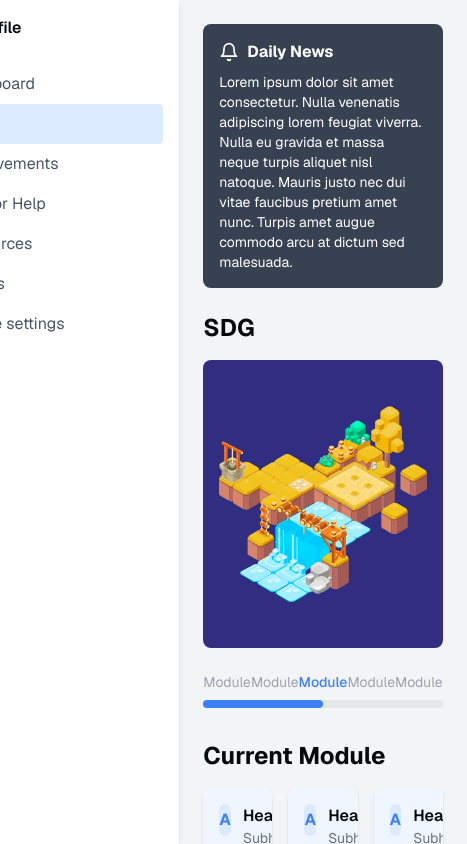
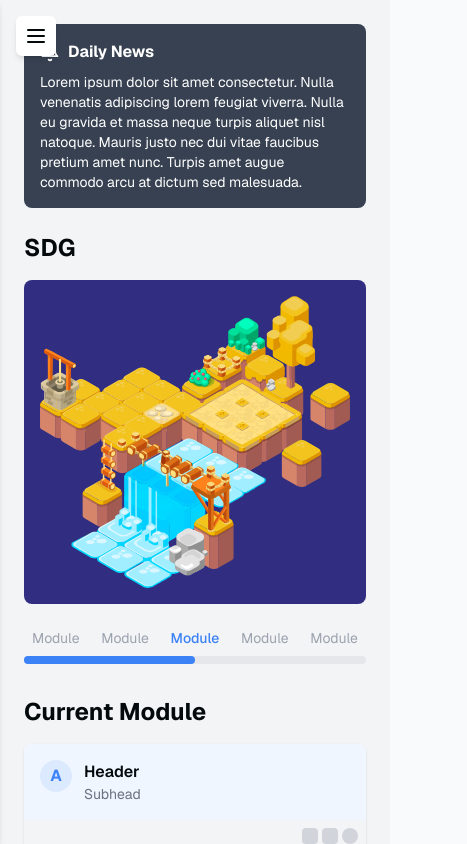
Before and after one commit to unisdgprojectteam38/unisdgteam38-deploy, a Next.js app: page / in a window 390 px wide. Shown: the whole page, 467 px wide, since content can reach past the window. Built offline with nearby package versions, Linux system fonts and the light colour scheme; no server answers.

Commit message:
basic screen

```diff
--- a/app/page.tsx
+++ b/app/page.tsx
@@ -1,30 +1,26 @@
-import DeployButton from "../components/DeployButton";
-import AuthButton from "../components/AuthButton";
-import { createClient } from "@/utils/supabase/server";
-import ConnectSupabaseSteps from "@/components/tutorial/ConnectSupabaseSteps";
-import SignUpUserSteps from "@/components/tutorial/SignUpUserSteps";
-import Header from "@/components/Header";
+"use client";
+import React, { useState } from "react";
+import { Bell, User, ChevronRight, Menu } from "lucide-react";
 
-import { Bell, User, ChevronRight } from "lucide-react";
-// import Island from "./island.svg";
-export default async function Index() {
-  const canInitSupabaseClient = () => {
-    // This function is just for the interactive tutorial.
-    // Feel free to remove it once you have Supabase connected.
-    try {
-      createClient();
-      return true;
-    } catch (e) {
-      return false;
-    }
-  };
-
-  const isSupabaseConnected = canInitSupabaseClient();
+export default function Index() {
+  const [sidebarOpen, setSidebarOpen] = useState(false);
 
   return (
-    <div className="flex h-screen bg-gray-100">
+    <div className="flex flex-col h-screen bg-gray-100 md:flex-row">
+      {/* Mobile menu button */}
+      <button
+        className="md:hidden fixed top-4 left-4 z-20 p-2 bg-white rounded-md shadow-md"
+        onClick={() => setSidebarOpen(!sidebarOpen)}
+      >
+        <Menu className="h-6 w-6" />
+      </button>
+
       {/* Sidebar */}
-      <aside className="w-64 bg-white shadow-md">
+      <aside
+        className={`${
+          sidebarOpen ? "translate-x-0" : "-translate-x-full"
+        } md:translate-x-0 transition-transform duration-300 fixed md:static inset-y-0 left-0 z-10 w-64 bg-white shadow-md overflow-y-auto md:block`}
+      >
         <div className="p-4">
           <div className="flex items-center space-x-2 mb-6">
             <User className="h-6 w-6" />
@@ -57,7 +53,7 @@ export default async function Index() {
       </aside>
 
       {/* Main content */}
-      <main className="flex-1 overflow-y-auto p-6">
+      <main className="flex-1 overflow-y-auto p-6 md:ml-0">
         {/* Daily News */}
         <div className="bg-gray-700 text-white p-4 mb-6 rounded-lg">
           <h2 className="font-bold mb-2 flex items-center">
@@ -77,24 +73,22 @@ export default async function Index() {
           <h1 className="text-2xl font-bold mb-4">SDG</h1>
           <div className="bg-indigo-900 p-4 rounded-lg">
             <img
-              src="/island.svg"
+              src="./island.svg"
               alt="SDG Isometric Illustration"
-              className="w-full h-64 object-contain rounded"
-              src={"./island.svg"}
-              alt="SDG Isometric Illustration"
-              style={{ minHeight: "250px", maxHeight: "300px" }}
+              className="w-full object-contain rounded"
+              style={{ minHeight: "200px", maxHeight: "300px" }}
             />
           </div>
         </div>
 
         {/* Module Progress */}
-        <div className="mb-8">
-          <div className="flex justify-between items-center mb-2">
+        <div className="mb-8 overflow-x-auto">
+          <div className="flex justify-between items-center mb-2 min-w-max">
             {["Module", "Module", "Module", "Module", "Module"].map(
               (text, index) => (
                 <div
                   key={index}
-                  className={`text-sm ${
+                  className={`text-sm px-2 ${
                     index === 2 ? "text-blue-500 font-medium" : "text-gray-400"
                   }`}
                 >
@@ -111,7 +105,7 @@ export default async function Index() {
         {/* Current Module */}
         <div>
           <h2 className="text-2xl font-bold mb-4">Current Module</h2>
-          <div className="grid grid-cols-3 gap-4">
+          <div className="grid grid-cols-1 sm:grid-cols-2 md:grid-cols-3 gap-4">
             {[...Array(6)].map((_, index) => (
               <div
                 key={index}
```
